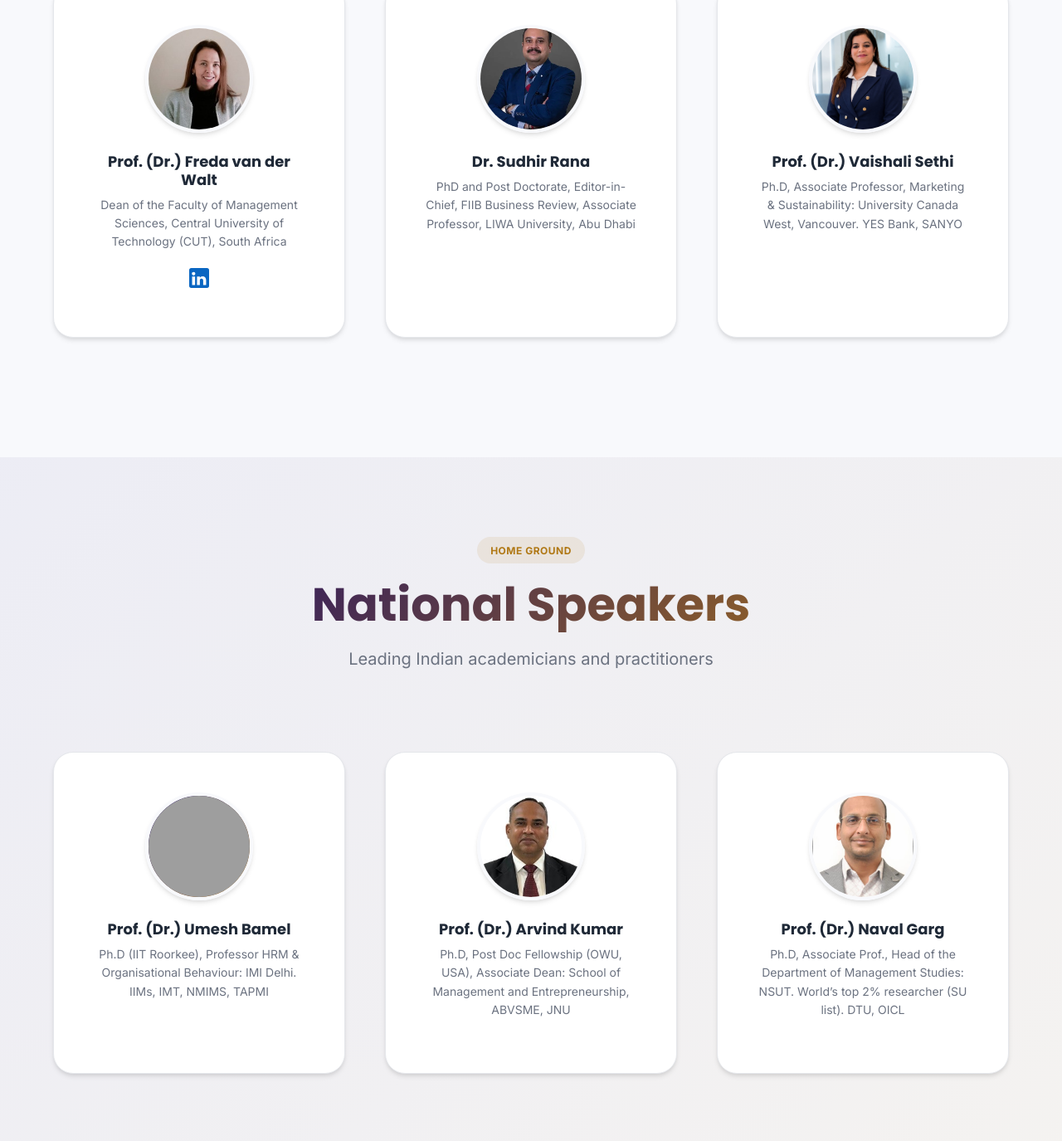
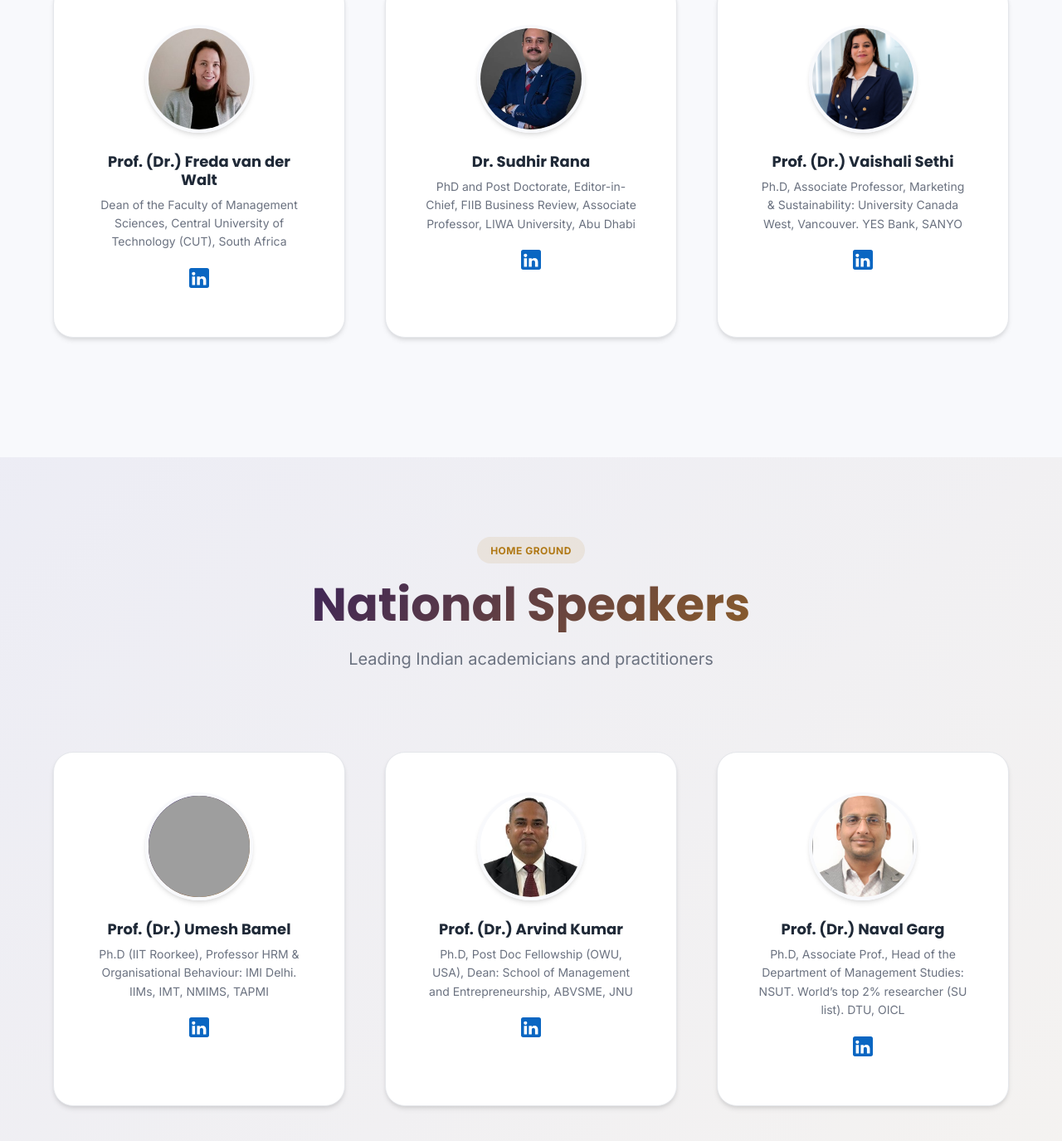
Before and after one commit to icbrainsite/Brain2026, a plain HTML site: page speakers.html in a window 1280 px wide. Shown: the part 1163-2538 px from the top of the page at 83% size. Drawn offline with Linux system fonts and the light colour scheme; no server answers; grey boxes are pictures that could not be loaded; a script that the page names is missing.

Commit message:
Update speakers.html

```diff
--- a/speakers.html
+++ b/speakers.html
@@ -538,11 +538,30 @@
                     <img src="sudhir sir pic.jpg.jpeg" alt="Dr. Sudhir Rana" class="speaker-photo">
                     <h3 class="speaker-name">Dr. Sudhir Rana</h3>
                     <p class="speaker-title">PhD and Post Doctorate, Editor-in-Chief, FIIB Business Review, Associate Professor, LIWA University, Abu Dhabi</p>
+                    <a href="https://www.linkedin.com/in/sudhir-rana-4b243924/"
+                        target="_blank"
+                        rel="noopener noreferrer"
+                        aria-label="LinkedIn profile"
+                        style="display: inline-block; width: 32px; height: 32px; color: #0A66C2;">
+  <svg viewBox="0 0 24 24" fill="currentColor" aria-hidden="true">
+    <path d="M19 3A2 2 0 0 1 21 5V19A2 2 0 0 1 19 21H5A2 2 0 0 1 3 19V5A2 2 0 0 1 5 3H19ZM8.34 10.67H5.67V18.33H8.34V10.67ZM7 6.5A1.58 1.58 0 1 0 7 9.66 1.58 1.58 0 0 0 7 6.5ZM18.33 14.07C18.33 11.72 17.08 10.42 15.12 10.42C13.73 10.42 13.02 11.18 12.66 11.76V10.67H10.1C10.13 11.39 10.1 18.33 10.1 18.33H12.66V14.05C12.66 13.82 12.68 13.59 12.75 13.43C12.93 12.98 13.34 12.52 14.03 12.52C14.93 12.52 15.67 13.2 15.67 14.2V18.33H18.33V14.07Z" />
+  </svg>
+</a>
                 </div>
                 <div class="speaker-card-preview">
                     <img src="VaishaliSethi.jpeg" alt="Prof. (Dr.) Vaishali Sethi" class="speaker-photo">
                     <h3 class="speaker-name">Prof. (Dr.) Vaishali Sethi</h3>
                     <p class="speaker-title">Ph.D, Associate Professor, Marketing & Sustainability: University Canada West, Vancouver. YES Bank, SANYO</p>
+                    <a href="https://ca.linkedin.com/in/vaishali-sethi-027087b4"
+                        target="_blank"
+                        rel="noopener noreferrer"
+                        aria-label="LinkedIn profile"
+                        style="display: inline-block; width: 32px; height: 32px; color: #0A66C2;">
+  <svg viewBox="0 0 24 24" fill="currentColor" aria-hidden="true">
+    <path d="M19 3A2 2 0 0 1 21 5V19A2 2 0 0 1 19 21H5A2 2 0 0 1 3 19V5A2 2 0 0 1 5 3H19ZM8.34 10.67H5.67V18.33H8.34V10.67ZM7 6.5A1.58 1.58 0 1 0 7 9.66 1.58 1.58 0 0 0 7 6.5ZM18.33 14.07C18.33 11.72 17.08 10.42 15.12 10.42C13.73 10.42 13.02 11.18 12.66 11.76V10.67H10.1C10.13 11.39 10.1 18.33 10.1 18.33H12.66V14.05C12.66 13.82 12.68 13.59 12.75 13.43C12.93 12.98 13.34 12.52 14.03 12.52C14.93 12.52 15.67 13.2 15.67 14.2V18.33H18.33V14.07Z" />
+  </svg>
+</a>
+
                 </div>
             </div>
         </div>
@@ -561,16 +580,43 @@
                     <img src="UmeshBamel.jpg" alt="Prof. (Dr.) Umesh Bamel" class="speaker-photo">
                     <h3 class="speaker-name">Prof. (Dr.) Umesh Bamel</h3>
                     <p class="speaker-title">Ph.D (IIT Roorkee), Professor HRM & Organisational Behaviour: IMI Delhi. IIMs, IMT, NMIMS, TAPMI</p>
+                    <a href="https://in.linkedin.com/in/umesh-bamel-37628822"
+                        target="_blank"
+                        rel="noopener noreferrer"
+                        aria-label="LinkedIn profile"
+                        style="display: inline-block; width: 32px; height: 32px; color: #0A66C2;">
+  <svg viewBox="0 0 24 24" fill="currentColor" aria-hidden="true">
+    <path d="M19 3A2 2 0 0 1 21 5V19A2 2 0 0 1 19 21H5A2 2 0 0 1 3 19V5A2 2 0 0 1 5 3H19ZM8.34 10.67H5.67V18.33H8.34V10.67ZM7 6.5A1.58 1.58 0 1 0 7 9.66 1.58 1.58 0 0 0 7 6.5ZM18.33 14.07C18.33 11.72 17.08 10.42 15.12 10.42C13.73 10.42 13.02 11.18 12.66 11.76V10.67H10.1C10.13 11.39 10.1 18.33 10.1 18.33H12.66V14.05C12.66 13.82 12.68 13.59 12.75 13.43C12.93 12.98 13.34 12.52 14.03 12.52C14.93 12.52 15.67 13.2 15.67 14.2V18.33H18.33V14.07Z" />
+  </svg>
+</a>
                 </div>
                 <div class="speaker-card-preview">
                     <img src="KumarArvind.jpg.jpeg" alt="Prof. (Dr.) Arvind Kumar" class="speaker-photo">
                     <h3 class="speaker-name">Prof. (Dr.) Arvind Kumar</h3>
-                    <p class="speaker-title">Ph.D, Post Doc Fellowship (OWU, USA), Associate Dean: School of Management and Entrepreneurship, ABVSME, JNU</p>
+                    <p class="speaker-title">Ph.D, Post Doc Fellowship (OWU, USA), Dean: School of Management and Entrepreneurship, ABVSME, JNU</p>
+                    <a href="https://in.linkedin.com/in/prof-dr-arvind-kumar-7021a514"
+                        target="_blank"
+                        rel="noopener noreferrer"
+                        aria-label="LinkedIn profile"
+                        style="display: inline-block; width: 32px; height: 32px; color: #0A66C2;">
+  <svg viewBox="0 0 24 24" fill="currentColor" aria-hidden="true">
+    <path d="M19 3A2 2 0 0 1 21 5V19A2 2 0 0 1 19 21H5A2 2 0 0 1 3 19V5A2 2 0 0 1 5 3H19ZM8.34 10.67H5.67V18.33H8.34V10.67ZM7 6.5A1.58 1.58 0 1 0 7 9.66 1.58 1.58 0 0 0 7 6.5ZM18.33 14.07C18.33 11.72 17.08 10.42 15.12 10.42C13.73 10.42 13.02 11.18 12.66 11.76V10.67H10.1C10.13 11.39 10.1 18.33 10.1 18.33H12.66V14.05C12.66 13.82 12.68 13.59 12.75 13.43C12.93 12.98 13.34 12.52 14.03 12.52C14.93 12.52 15.67 13.2 15.67 14.2V18.33H18.33V14.07Z" />
+  </svg>
+</a>
                 </div>
                 <div class="speaker-card-preview">
                     <img src="NavalGarg.jpg" alt="Prof. (Dr.) Naval Garg" class="speaker-photo">
                     <h3 class="speaker-name">Prof. (Dr.) Naval Garg</h3>
                     <p class="speaker-title">Ph.D, Associate Prof., Head of the Department of Management Studies: NSUT. World’s top 2% researcher (SU list). DTU, OICL</p>
+                    <a href="https://www.linkedin.com/posts/business-research-and-innovation_brain26-keynotespeaker-businessresearch-activity-7513669040389713920-_OlX"
+                        target="_blank"
+                        rel="noopener noreferrer"
+                        aria-label="LinkedIn profile"
+                        style="display: inline-block; width: 32px; height: 32px; color: #0A66C2;">
+  <svg viewBox="0 0 24 24" fill="currentColor" aria-hidden="true">
+    <path d="M19 3A2 2 0 0 1 21 5V19A2 2 0 0 1 19 21H5A2 2 0 0 1 3 19V5A2 2 0 0 1 5 3H19ZM8.34 10.67H5.67V18.33H8.34V10.67ZM7 6.5A1.58 1.58 0 1 0 7 9.66 1.58 1.58 0 0 0 7 6.5ZM18.33 14.07C18.33 11.72 17.08 10.42 15.12 10.42C13.73 10.42 13.02 11.18 12.66 11.76V10.67H10.1C10.13 11.39 10.1 18.33 10.1 18.33H12.66V14.05C12.66 13.82 12.68 13.59 12.75 13.43C12.93 12.98 13.34 12.52 14.03 12.52C14.93 12.52 15.67 13.2 15.67 14.2V18.33H18.33V14.07Z" />
+  </svg>
+</a>
                 </div>
             </div>
         </div>
```
